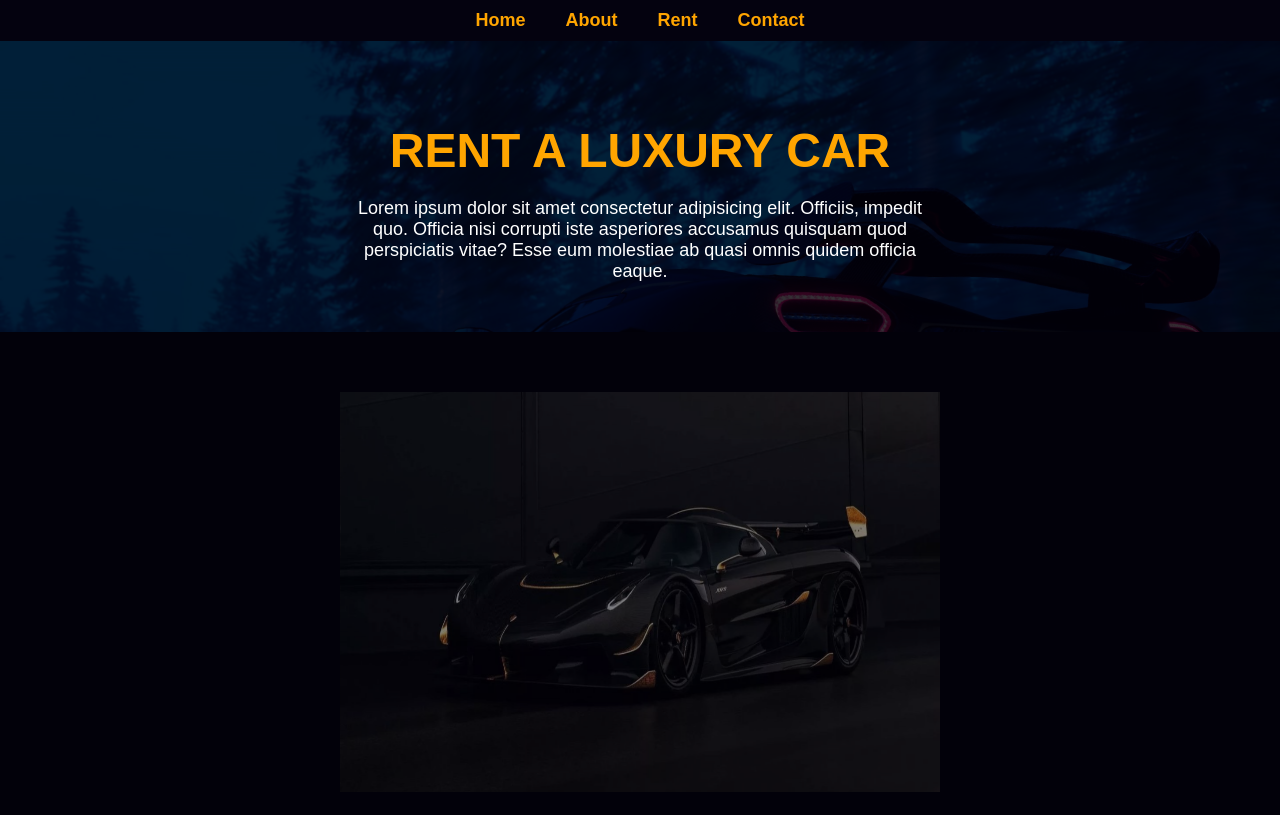
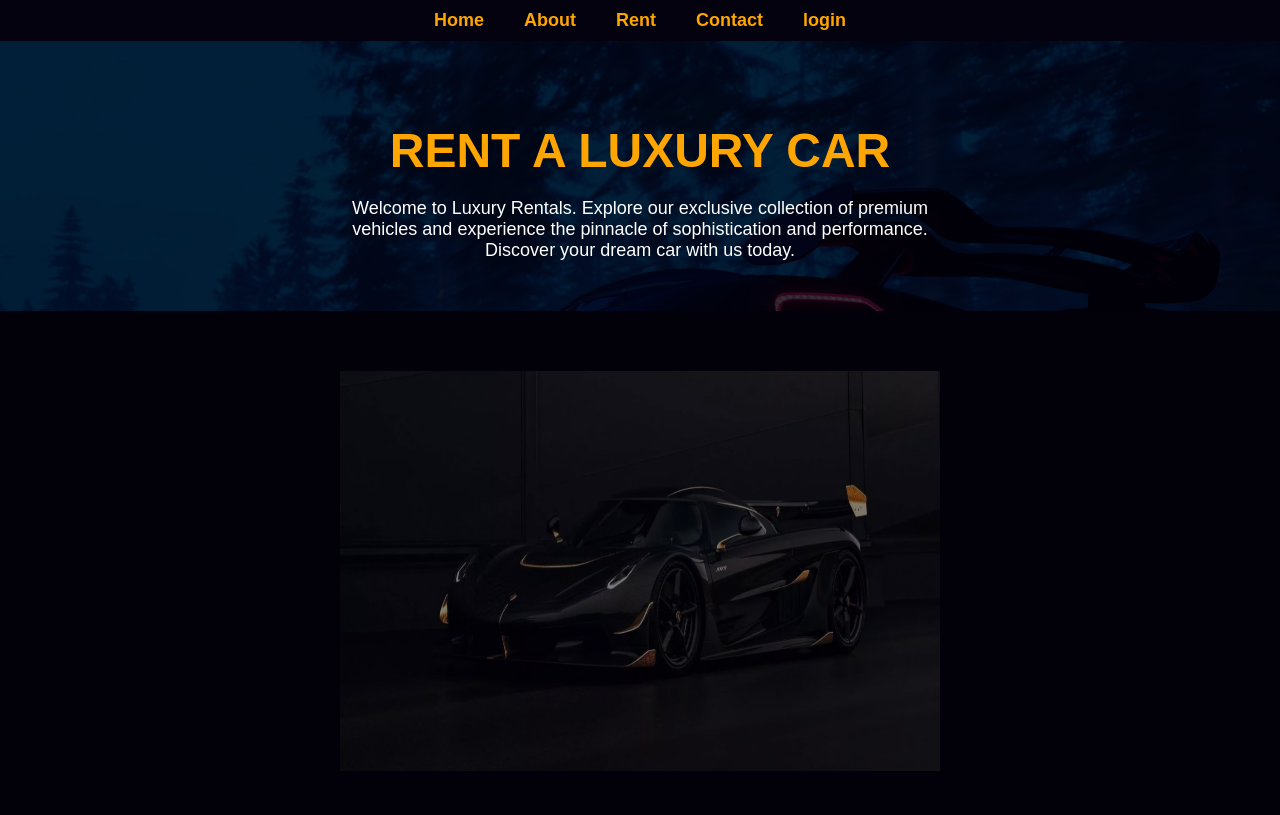
Before and after one commit to andrinruegg/Modul293MaxAnd, a plain HTML site: page Project/Code/homepage.html in a window 1280 px wide. Shown: the top 815 px of the page. Drawn offline with Linux system fonts and the light colour scheme.

Commit message:
changing folder structure

```diff
--- a/Project/Code/home.html
+++ b/Project/Code/homepage.html
@@ -12,13 +12,14 @@
             <li><a href="home.html">Home</a></li>
             <li><a href="#">About</a></li>
             <li><a href="#">Rent</a></li>
-            <li><a href="#">Contact</a></li>
+            <li><a href="contact.html">Contact</a></li>
+            <li><a href="login.html">login</a></li>
         </ul>
     </div>
 
     <div class="main-content">
         <h1>RENT A LUXURY CAR</h1>
-        <p>Lorem ipsum dolor sit amet consectetur adipisicing elit. Officiis, impedit quo. Officia nisi corrupti iste asperiores accusamus quisquam quod perspiciatis vitae? Esse eum molestiae ab quasi omnis quidem officia eaque.</p>
+        <p>Welcome to Luxury Rentals. Explore our exclusive collection of premium vehicles and experience the pinnacle of sophistication and performance. Discover your dream car with us today.</p>
     </div>
 
     <div class="carousel">
```
Also changed, not shown: Project/Code/aboutpage.html (added), Project/Code/contactpage.html (added), Project/Code/detailedcarpage.html (added), Project/Code/login.html (deleted), Project/Code/loginpage.html (added), Project/Code/rentpage.html (added).
